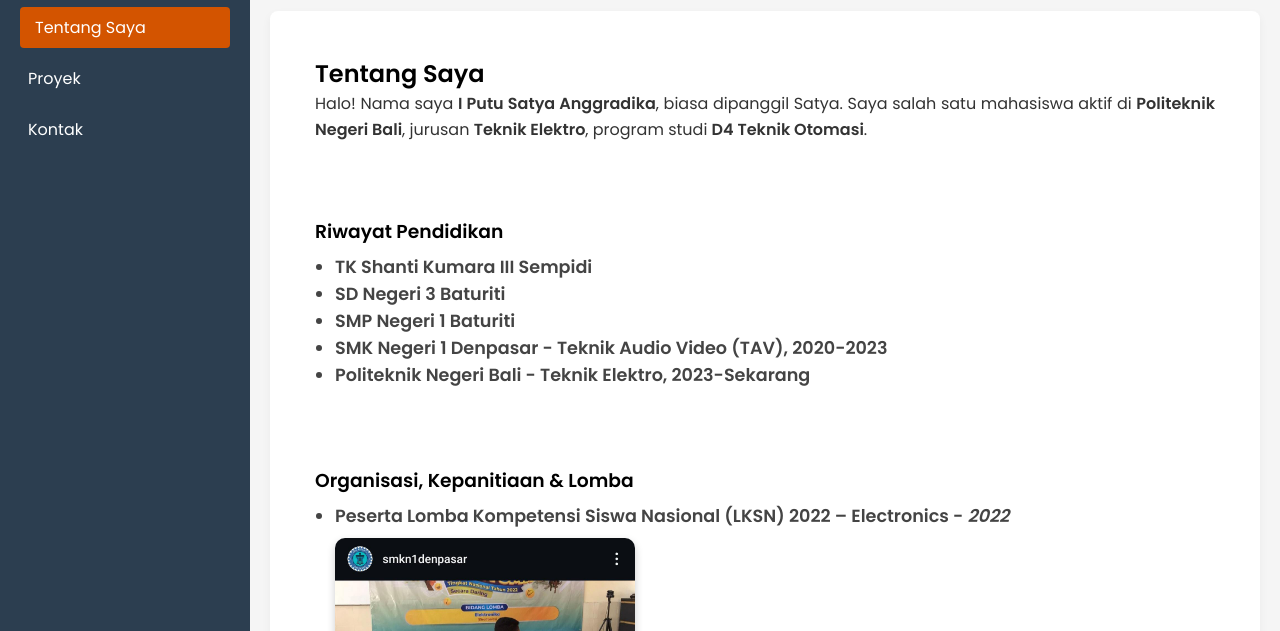
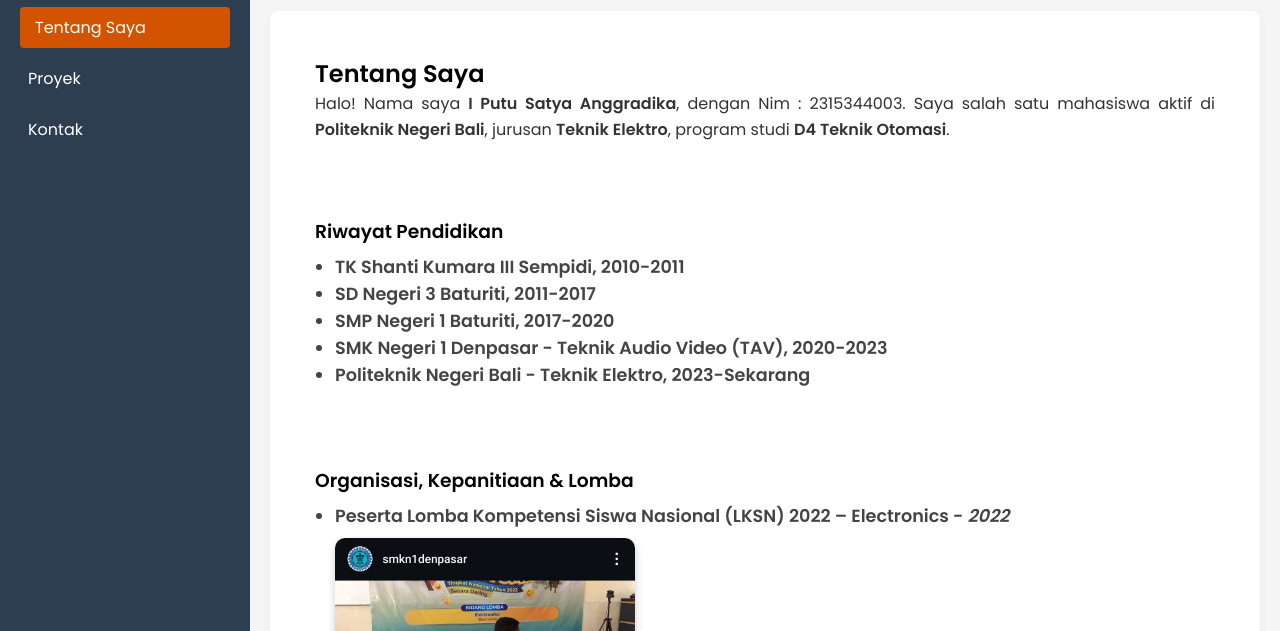
Before and after one commit to tya16/PORTOFOLIO, a plain HTML site: page index.html in a window 1280 px wide. Both pictures are taken after a click on the link "Tentang Saya". Shown: the part 169-800 px from the top of the page. Drawn offline with Linux system fonts and the light colour scheme.

Commit message:
Update index.html

```diff
--- a/index.html
+++ b/index.html
@@ -37,7 +37,7 @@
           <div class="home-text">
             <h2>Selamat Datang di Portofolio Saya!</h2>
             <br />
-            <p>Perkenalkan, saya <strong>Satya Anggradika</strong>, Mahasiswa Teknik Elektro dengan minat besar di bidang mikrokontroler, serta service dan perbaikan laptop.</p>
+            <p>Perkenalkan, saya <strong>Satya Anggradika</strong>, Mahasiswa Teknik Elektro dengan minat besar di bidang Otomasi, mikrokontroler, serta service dan perbaikan laptop.</p>
             <p>Portofolio ini berisi beberapa proyek yang pernah saya kerjakan, keahlian yang saya miliki, serta cara menghubungi saya.</p>
             <p>Silakan telusuri bagian <strong>Tentang Saya</strong> untuk mengenal saya lebih dalam, atau langsung lihat <strong>Proyek</strong> yang sudah saya buat!</p>
           </div>
@@ -51,16 +51,16 @@
       <section id="about" class="content-section hidden">
         <div class="box">
         <h2>Tentang Saya</h2>
-          <p>Halo! Nama saya <strong>I Putu Satya Anggradika</strong>, biasa dipanggil Satya. Saya salah satu mahasiswa aktif di <strong>Politeknik Negeri Bali</strong>,
+          <p>Halo! Nama saya <strong>I Putu Satya Anggradika</strong>, dengan Nim : 2315344003. Saya salah satu mahasiswa aktif di <strong>Politeknik Negeri Bali</strong>,
           jurusan <strong>Teknik Elektro</strong>, program studi <strong>D4 Teknik Otomasi</strong>.</p>
         </div>
 
         <div class="box">
           <h3>Riwayat Pendidikan</h3>
           <ul>
-            <li>TK Shanti Kumara III Sempidi</li>
-            <li>SD Negeri 3 Baturiti</li>
-            <li>SMP Negeri 1 Baturiti</li>
+            <li>TK Shanti Kumara III Sempidi, 2010-2011</li>
+            <li>SD Negeri 3 Baturiti, 2011-2017</li>
+            <li>SMP Negeri 1 Baturiti, 2017-2020</li>
             <li>SMK Negeri 1 Denpasar - Teknik Audio Video (TAV), 2020-2023</li>
             <li>Politeknik Negeri Bali - Teknik Elektro, 2023-Sekarang</li>
           </ul>
@@ -113,13 +113,13 @@
         <ul>
           <li>Magang di <strong>Samsung Service Center</strong> - <em>2022</em></li>
           <li>
+            Peserta <strong>Pelatihan Telematika dan Elektronika - Service Handphone</strong> - <em>2023</em><br>
+            <img src="picture/hp.jpeg" alt="hp" class="foto-kegiatan"><br>
+          </li>
+          <li>
             Peserta <strong>Praktek Lapangan UPA PP</strong> - <em>2024</em><br>
             <img src="picture/IMG-20240216-WA0016.jpg" alt="UPA PP" class="foto-kegiatan"><br>
             <p>Merawat dan memperbaiki peralatan dan fasilitas kampus Politeknik Negeri Bali.</p>
-          </li>
-          <li>
-            Peserta <strong>Pelatihan Telematika dan Elektronika - Service Handphone</strong> - <em>2024</em><br>
-            <img src="picture/hp.jpeg" alt="hp" class="foto-kegiatan"><br>
           </li>
         </ul>
       </div>
@@ -206,6 +206,7 @@
           <img src="picture/project/psu-adjust (1).jpg" alt="power supply adjustable" class="project-image" />
           <img src="picture/project/psu-adjust (3).jpg" alt="power supply adjustable" class="project-image" />
           <img src="picture/project/psu-adjust (4).jpg" alt="power supply adjustable" class="project-image" />
+
         </div>
 
       </section>
```
